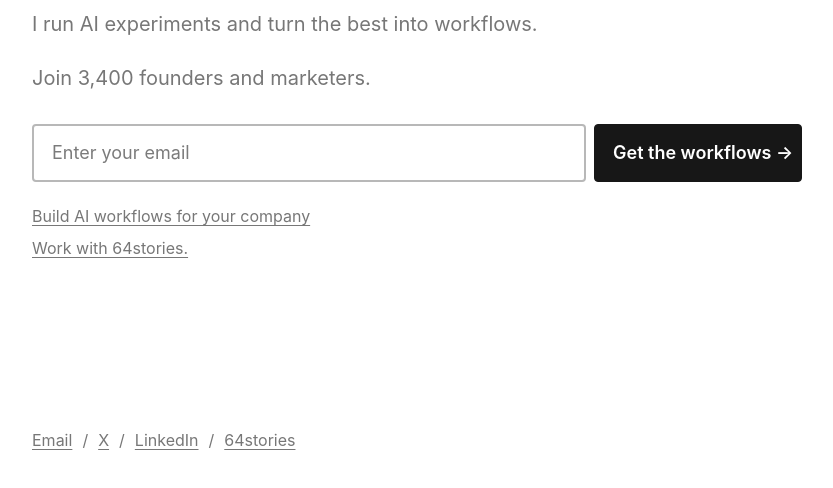
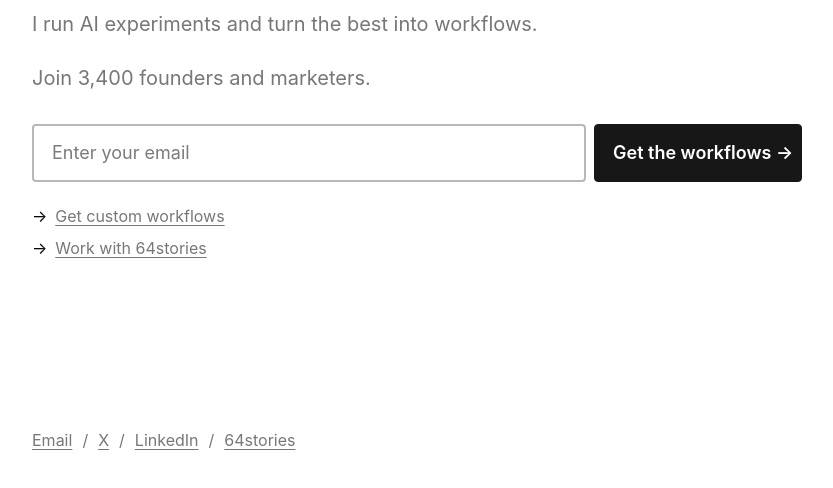
Before and after one commit to mrwillnelson/mrwillnelson.com, a website: page web/index.html in a window 1280 px wide. Shown: the part 377-865 px from the top of the page, without its empty margins (223-1056 px from the left). Drawn offline with Linux system fonts and the light colour scheme.

Commit message:
Add arrow bullets to home links

```diff
--- a/scripts/validate.js
+++ b/scripts/validate.js
@@ -34,8 +34,8 @@
   "Join 3,400 founders and marketers.",
   "Get the workflows",
   "https://cal.com/64stories/30-min",
-  "Build AI workflows for your company",
-  "Work with 64stories.",
+  "Get custom workflows",
+  "Work with 64stories",
   "64stories",
   'rel="icon" type="image/png" href="/favicon.png"',
   'action="/api/subscribe"',
--- a/web/index.html
+++ b/web/index.html
@@ -31,8 +31,14 @@
       </form>
       <p class="form-note" id="form-note" role="status" aria-live="polite"></p>
       <div class="work-links" aria-label="Work with Will">
-        <a href="https://cal.com/64stories/30-min" rel="noopener">Build AI workflows for your company</a>
-        <a href="https://64stories.com/" rel="noopener">Work with 64stories.</a>
+        <div class="work-link-row">
+          <span class="work-link-arrow" aria-hidden="true">&rarr;</span>
+          <a href="https://cal.com/64stories/30-min" rel="noopener">Get custom workflows</a>
+        </div>
+        <div class="work-link-row">
+          <span class="work-link-arrow" aria-hidden="true">&rarr;</span>
+          <a href="https://64stories.com/" rel="noopener">Work with 64stories</a>
+        </div>
       </div>
     </section>
 
--- a/web/style.css
+++ b/web/style.css
@@ -171,6 +171,13 @@
   font-size: 16px;
 }
 
+.work-link-row {
+  display: flex;
+  align-items: baseline;
+  gap: 8px;
+}
+
+.work-link-arrow,
 .work-links a:hover {
   color: var(--text);
 }
```
